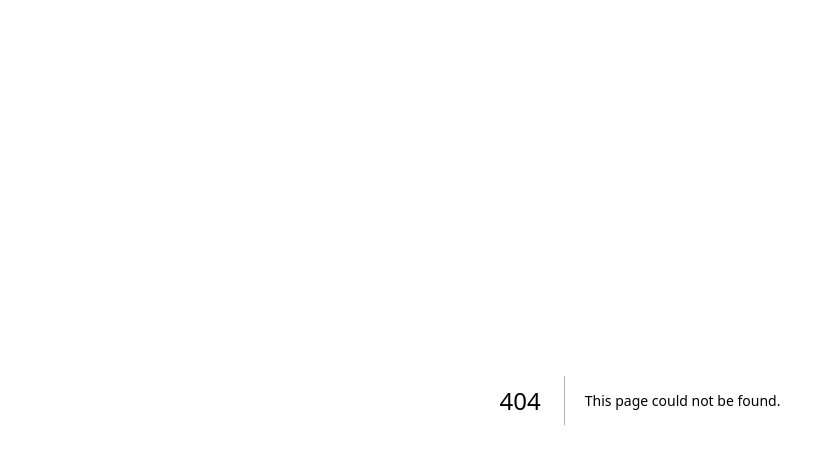
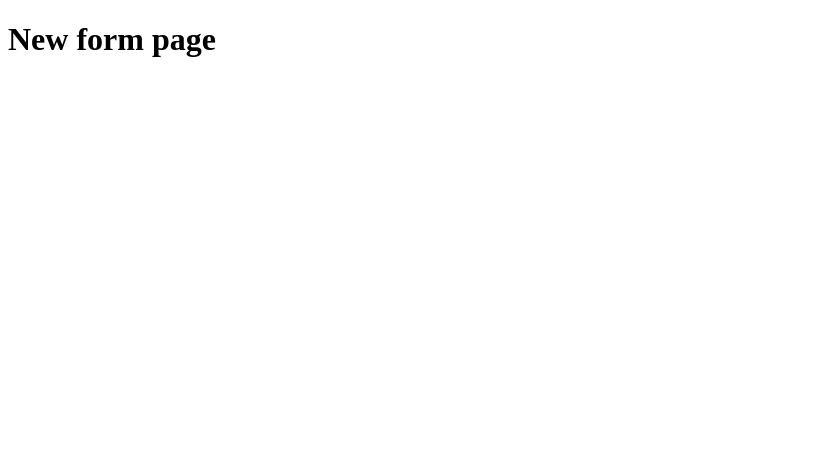
Before and after one commit to hack4impact-utk/internal-applications, a Next.js app in the folder apps/form-builder/: page /forms/create in a window 1280 px wide. Before the commit this address had no page. Shown: the top 464 px of the page, without its empty margins (0-835 px from the left). Built offline with nearby package versions, Linux system fonts and the light colour scheme.

Commit message:
Create new form initial - needs to be completed -

```diff
--- /dev/null
+++ b/apps/form-builder/src/app/forms/create/page.tsx
@@ -0,0 +1,3 @@
+export default async function NewFormPage() {
+    return <h1>New form page</h1>
+}
```
